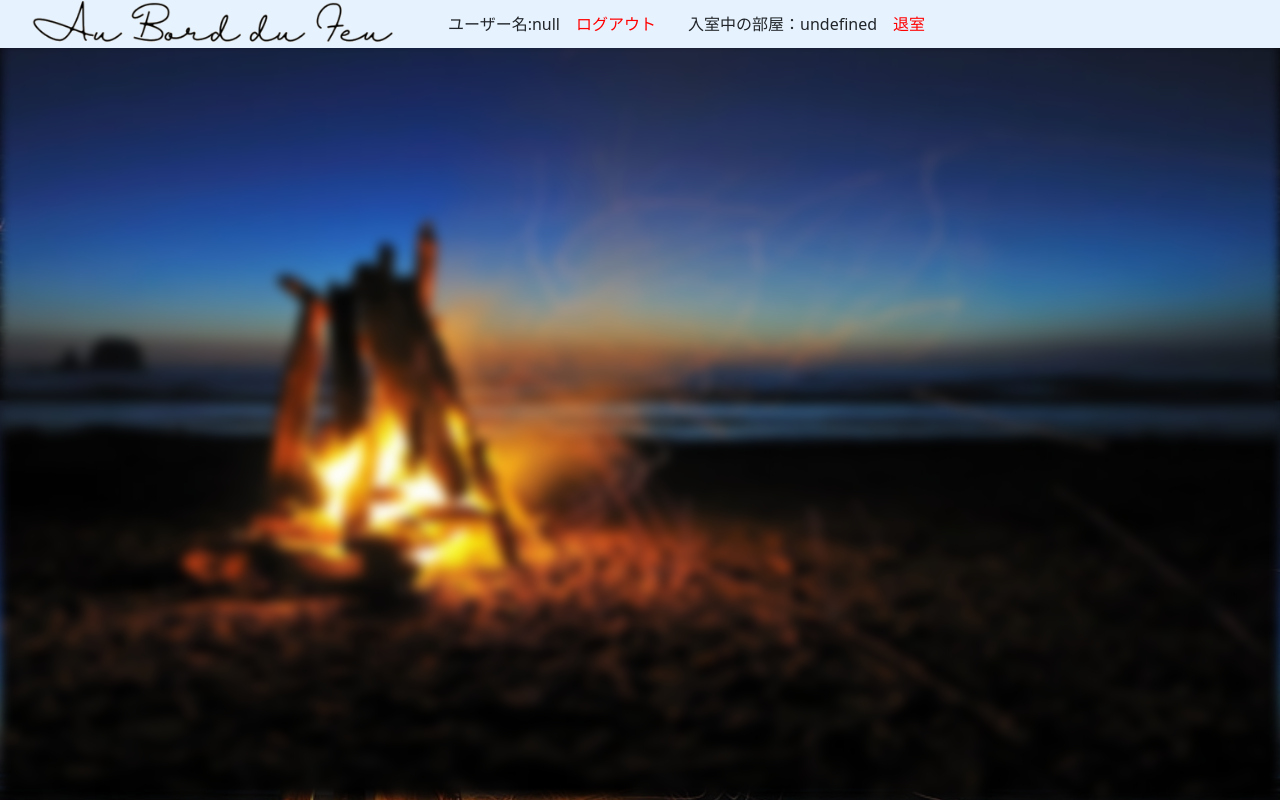
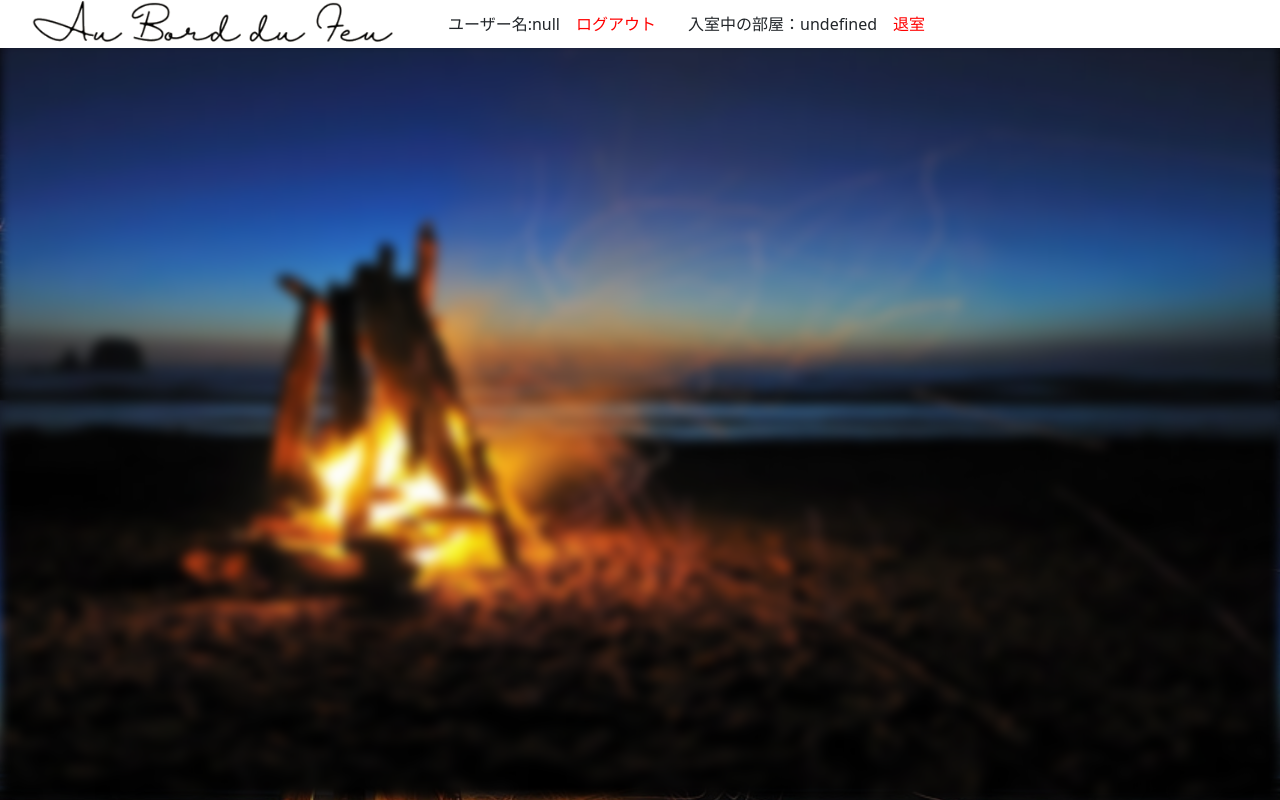
Before and after one commit to haruki-n-0816/image_chat_system, a Vue app in the folder image_chat_system_web/: page /mainNavigationBar in a window 1280 px wide. Built offline with nearby package versions, Linux system fonts and the light colour scheme.

Commit message:
要素位置調整

```diff
--- a/image_chat_system_web/src/components/MainNavigationBar.vue
+++ b/image_chat_system_web/src/components/MainNavigationBar.vue
@@ -54,12 +54,12 @@ export default {
 	left: 0;
 	width: 100%;
 	height: 3rem;
-	background-color: #e6f3ff;
+	background-color: #ffffff;
 	box-shadow: 0 2px 4px rgba(0, 0, 0, 0.1);
 	z-index: 999;
 }
 
-@media (max-width: 920px){
+@media (max-width: 860px) {
 	.logo-container {
 		display: none;
 	}
@@ -75,14 +75,14 @@ export default {
 	list-style: none;
 }
 
-@media (max-width: 520px){
-    .header-list{
+@media (max-width: 52px) {
+	.header-list {
 		font-size: smaller;
 	}
 }
 
-@media (max-width: 434px){
-.header-list{
+@media (max-width: 434px) {
+	.header-list {
 		font-size: 1px;
 	}
 }
```
Lines whose indentation alone changed are shown as unchanged.
